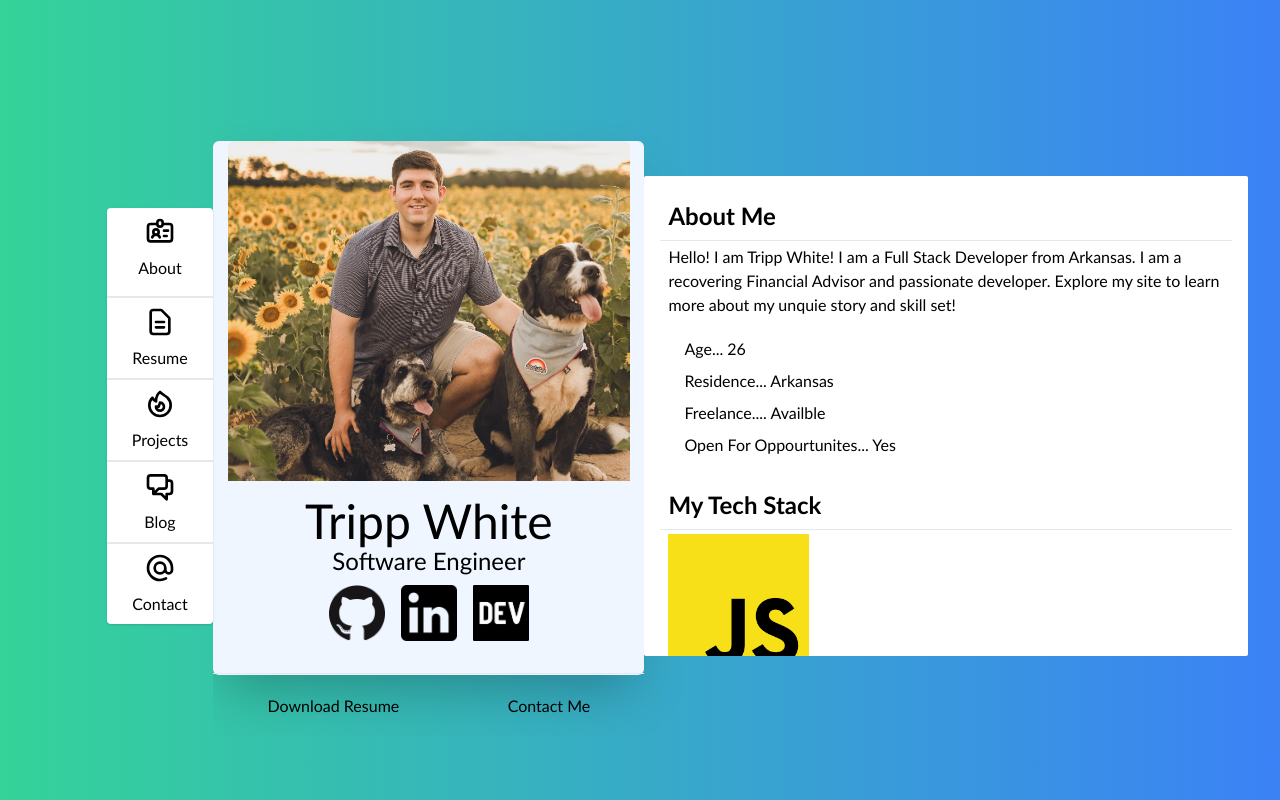
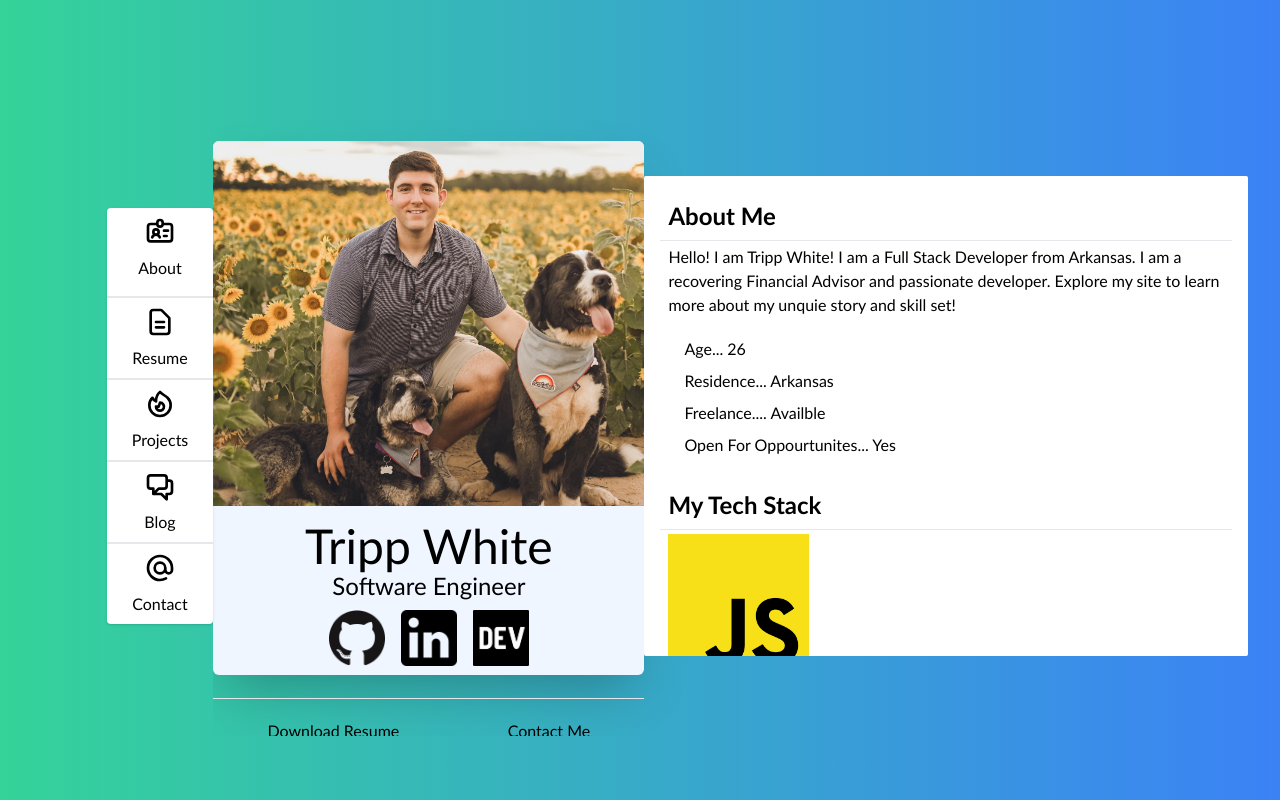
Before and after one commit to turpp/personal-portfolio, a React (Create React App) app in the folder my-app/: page / in a window 1280 px wide. Built offline with nearby package versions, Linux system fonts and the light colour scheme.

Commit message:
made width full and set max to maindiv for photo sizing

```diff
--- a/my-app/src/Components/MainDiv.js
+++ b/my-app/src/Components/MainDiv.js
@@ -59,8 +59,8 @@ function displayPage(){
         }
     } else{
         return(
-        <div className='grid grid-cols-2 font-newFont sm:grid-cols-12 sm:pt-8 sm:h-screen'>
-            <div className='col-span-2 sticky top-0 sm:col-start-2 lg:col-start-1 my-auto lg:w-1/2 place-self-end'>
+        <div className='grid grid-cols-2 font-newFont sm:grid-cols-12 sm:pt-8 sm:h-screen max-w-screen-xl m-auto'>
+            <div className='col-span-2 sticky top-0 sm:col-start-2 lg:col-start-1 my-auto lg:w-1/2 lg:place-self-end'>
                 <NavBar setPage={setShowPage}/>
             </div>
             <div className='w-full col-span-2 mb-16 sm:col-span-8 sm:overflow-auto lg:h-5/6 lg:col-span-10 lg:pr-8 lg:m-auto'>
--- a/my-app/src/Components/ProfileCard.js
+++ b/my-app/src/Components/ProfileCard.js
@@ -10,8 +10,8 @@ function ProfileCard(props){
 
 
     return (
-        <div className= "bg-blue-50  w-full drop-shadow-xl rounded-md mb-4  lg:col-span-5 lg:shadow-2xl lg:h-5/6">
-            <img src={ProfilePic} className='object-cover h-2/3 max-h-96 mx-auto rounded-md pb-4'/>
+        <div className= "bg-blue-50  w-full drop-shadow-xl rounded-md mb-4  lg:col-span-5 lg:shadow-2xl lg:h-5/6 ">
+            <img src={ProfilePic} className='object-cover max-h-96 mx-auto rounded-md pb-4 w-full'/>
             <p className="text-5xl">Tripp White</p>
             <p className="text-2xl">Software Engineer</p>
 
```
